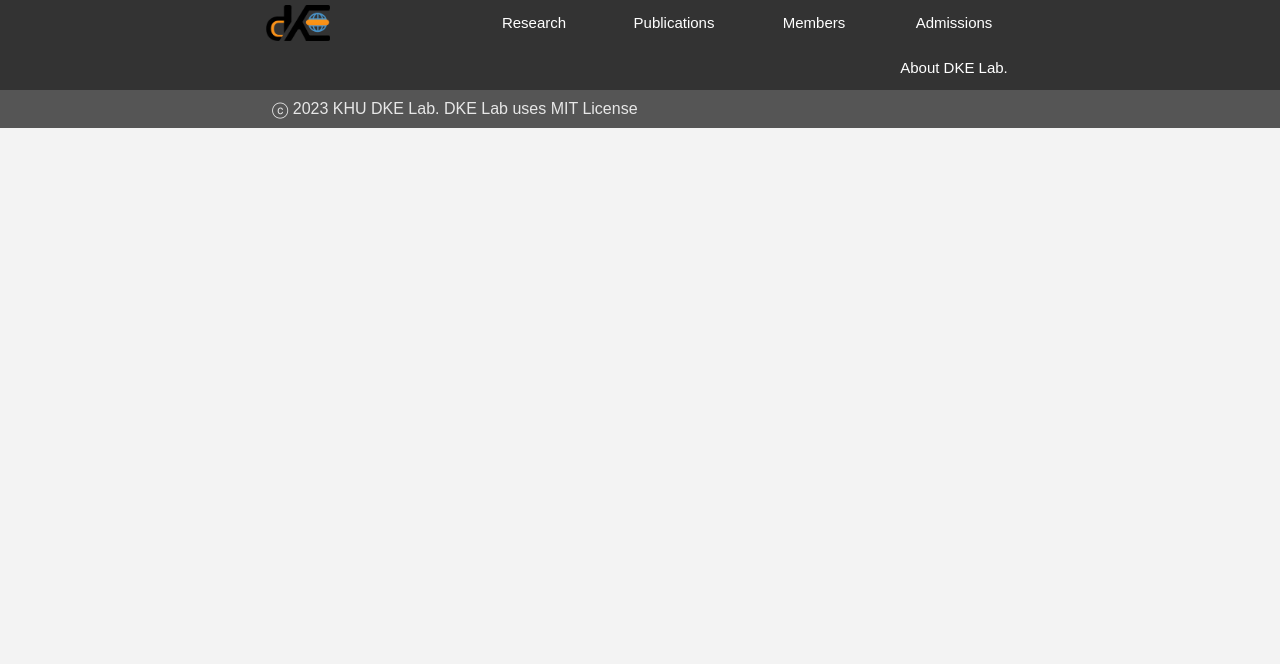
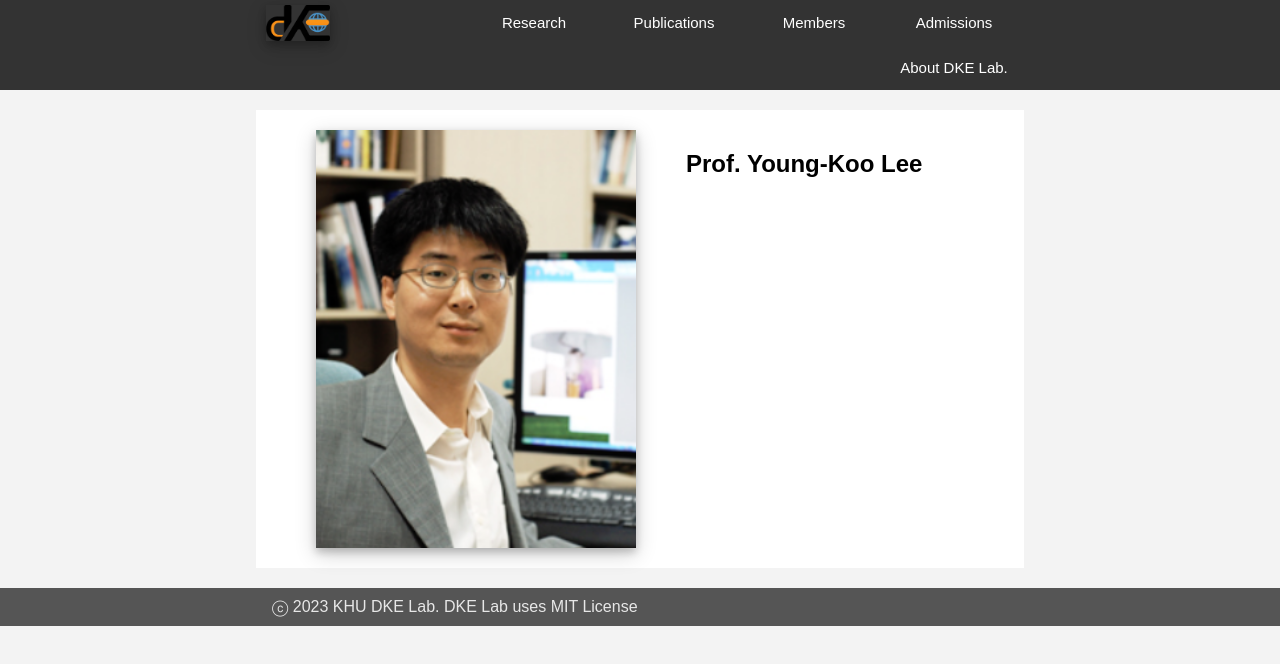
Before and after one commit to meongju0o0/DKE-homepage, a React (Create React App) app: page /pages/about/about-professor in a window 1280 px wide. Shown: the top 664 px of the page. Built offline with nearby package versions, Linux system fonts and the light colour scheme.

Commit message:
Update about professor

```diff
--- a/src/components/pages/about/AboutProfessor.js
+++ b/src/components/pages/about/AboutProfessor.js
@@ -1,10 +1,22 @@
 import React from 'react';
+
+import '../styles/Default.css';
+import '../styles/AboutProfessor.css';
 
 
 const AboutProfessor = () => {
     return (
-        <div>
-
+        <div className="wrapper">
+            <div className="main-content">
+                <div className = "intro">
+                    <div className="img-intro">
+                        <img src="/images/profile-images/professor.png" alt="Prof. Young-Koo Lee"/>
+                    </div>
+                    <div className="text-intro">
+                        <h2>Prof. Young-Koo Lee</h2>
+                    </div>
+                </div>
+            </div>
         </div>
     );
 }
--- /dev/null
+++ b/src/components/pages/styles/AboutProfessor.css
@@ -0,0 +1,19 @@
+img {
+    box-shadow: 0 4px 8px 0 rgba(0, 0, 0, 0.2), 0 6px 20px 0 rgba(0, 0, 0, 0.19);
+    display: block;
+    width: 400px;
+}
+
+.intro {
+    display: flex;
+    flex-direction: row;
+}
+
+.img-intro {
+    margin-right: 10px;
+    width: auto;
+}
+
+.text-intro {
+    flex-grow: 1;
+}
```
